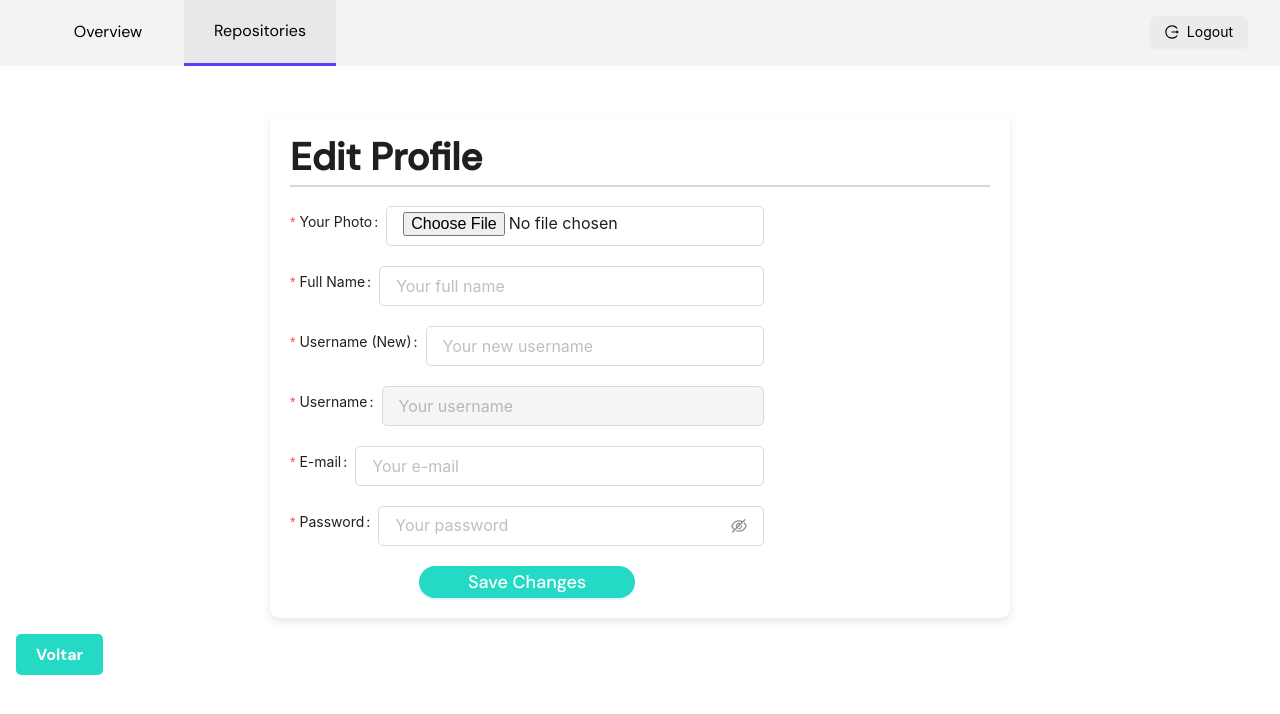
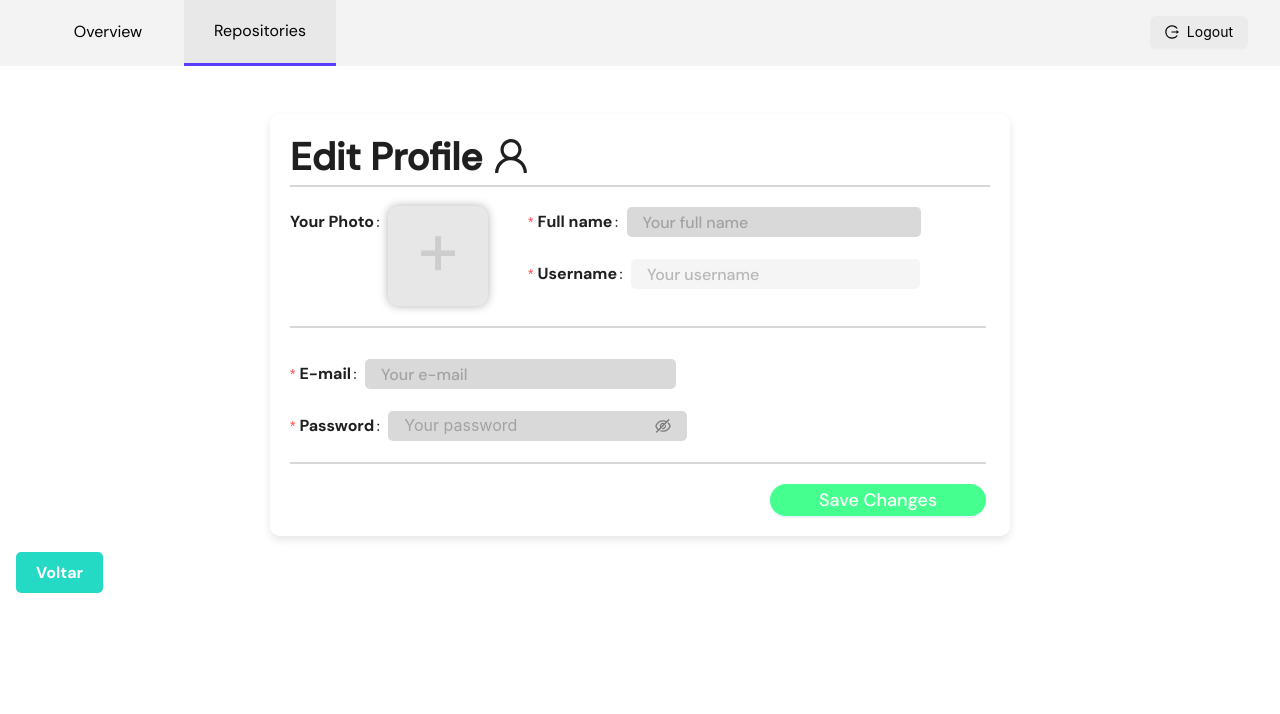
Before and after one commit to CauBitten/SaraVideo, a React (Vite) app in the folder frontend/: page /editar-usuario in a window 1280 px wide. Shown: the top 714 px of the page. Built offline with nearby package versions, Linux system fonts and the light colour scheme; no server answers.

Commit message:
UserEdit: estilização

```diff
--- a/frontend/src/components/edit_user/UserEditForm.jsx
+++ b/frontend/src/components/edit_user/UserEditForm.jsx
@@ -3,11 +3,13 @@ import { Form, Input, Button, Typography } from "antd";
 import { useNavigate } from "react-router-dom";
 import api from "../../api";
 import "../../styles/UserEdit.css";
+import { UserOutlined } from "@ant-design/icons";
 
 const { Title } = Typography;
 
 function UserEditForm() {
   const [loading, setLoading] = useState(false);
+  const [fileName, setFileName] = useState(null);
   const [form] = Form.useForm();
   const navigate = useNavigate();
 
@@ -38,10 +40,17 @@ function UserEditForm() {
     }
   };
 
+  const handleFileUpload = (e) => {
+    const file = e.target.files[0];
+    if (file) {
+      setFileName(file.name);
+    }
+  };
+
   return (
     <div className="user-edit-form-container">
       <Title level={1} className="user-edit-form-title">
-        Edit Profile
+        Edit Profile <UserOutlined />
       </Title>
       <Form
         form={form}
@@ -51,17 +60,31 @@ function UserEditForm() {
       >
         <div className="form-user-info">
           <Form.Item
-            label="Your Photo"
+            label={<span className="custom-label">Your Photo</span>}
             className="user-edit-form-item"
             name="photo"
-            valuePropName="file"
-            rules={[{ required: true, message: "Please upload your photo!" }]}
           >
-            <Input type="file" accept="image/*" className="user-edit-input" />
+            <div id="form-image">
+              <div
+                id="repository-image-caixa"
+                className="file-upload-box"
+                onClick={() => document.getElementById("file-input").click()}
+              >
+                <span className="plus-sign">{fileName ? fileName : "+"}</span>
+              </div>
+              <input
+                id="file-input"
+                type="file"
+                accept="image/*"
+                style={{ display: "none" }}
+                onChange={handleFileUpload}
+              />
+            </div>
           </Form.Item>
 
+          <div className="form-direita">
             <Form.Item
-            label="Full Name"
+              label={<span className="custom-label">Full name</span>}
               className="user-edit-form-item"
               name="fullName"
               rules={[
@@ -72,19 +95,7 @@ function UserEditForm() {
             </Form.Item>
 
             <Form.Item
-            label="Username (New)"
-            className="user-edit-form-item"
-            name="newUsername"
-            rules={[{ required: true, message: "Username is required!" }]}
-          >
-            <Input
-              placeholder="Your new username"
-              className="user-edit-input"
-            />
-          </Form.Item>
-        </div>
-        <Form.Item
-          label="Username"
+              label={<span className="custom-label">Username</span>}
               className="user-edit-form-item"
               name="username"
               rules={[{ required: true, message: "Username is required!" }]}
@@ -95,27 +106,34 @@ function UserEditForm() {
                 disabled
               />
             </Form.Item>
+          </div>
+        </div>
 
+        <div id="form-credentials">
           <Form.Item
-          label="E-mail"
+            label={<span className="custom-label">E-mail</span>}
             className="user-edit-form-item"
             name="email"
             rules={[{ required: true, message: "Please input your e-mail!" }]}
           >
-          <Input placeholder="Your e-mail" className="user-edit-input" />
+            <Input
+              placeholder="Your e-mail"
+              className="user-edit-input user-edit-credentials"
+            />
           </Form.Item>
 
           <Form.Item
-          label="Password"
+            label={<span className="custom-label">Password</span>}
             className="user-edit-form-item"
             name="password"
             rules={[{ required: true, message: "Please input your password!" }]}
           >
             <Input.Password
               placeholder="Your password"
-            className="user-edit-input"
+              className="user-edit-input user-edit-credentials"
             />
           </Form.Item>
+        </div>
 
         <div className="user-edit-button-container">
           <Button
--- a/frontend/src/styles/UserEdit.css
+++ b/frontend/src/styles/UserEdit.css
@@ -26,11 +26,6 @@
   width: 100%;
 }
 
-.icone-user {
-  position: relative;
-  top: 3px;
-}
-
 /* Estilo dos Itens do Formulário */
 .user-edit-form-item {
   margin-bottom: 20px;
@@ -57,8 +52,13 @@
   font-size: 1.125rem;
   padding: 0.75rem 3rem;
   border-radius: 2rem;
-  background-color: var(--secondary-color);
+  background-color: #45ff8f;
   color: #fff;
+  margin-left: 480px;
+}
+
+.user-edit-save-button:hover {
+  background-color: #2ee675 !important;
 }
 
 /* Estilo do Contêiner do Formulário de Edição de Usuário */
@@ -87,3 +87,49 @@
   background-color: #1fa595;
   /* Cor de fundo ao passar o mouse */
 }
+
+.file-upload-box {
+  width: 6.25rem !important;
+  height: 6.25rem !important;
+  font-size: 4.5rem !important;
+  border-radius: 10px !important;
+}
+
+.plus-sign {
+  position: relative;
+  top: -0.5rem;
+}
+
+.custom-label {
+  font-family: var(--font-family-bold);
+  font-size: 1rem;
+}
+
+.form-user-info {
+  width: 100%;
+  display: flex;
+  border-bottom: 2px solid #d7d7d7;
+  margin-bottom: 30px;
+}
+
+#form-credentials {
+  border-bottom: 2px solid #d7d7d7;
+  width: 100%;
+}
+
+.form-direita {
+  margin-left: 40px;
+}
+.user-edit-input {
+  font-family: var(--font-family-medium);
+  height: 30px;
+  border-radius: 5px;
+  outline: none;
+  background: #d9d9d9;
+  border: none;
+  width: 130%;
+}
+
+.user-edit-credentials {
+  width: 50%;
+}
```
Lines whose indentation alone changed are shown as unchanged.
